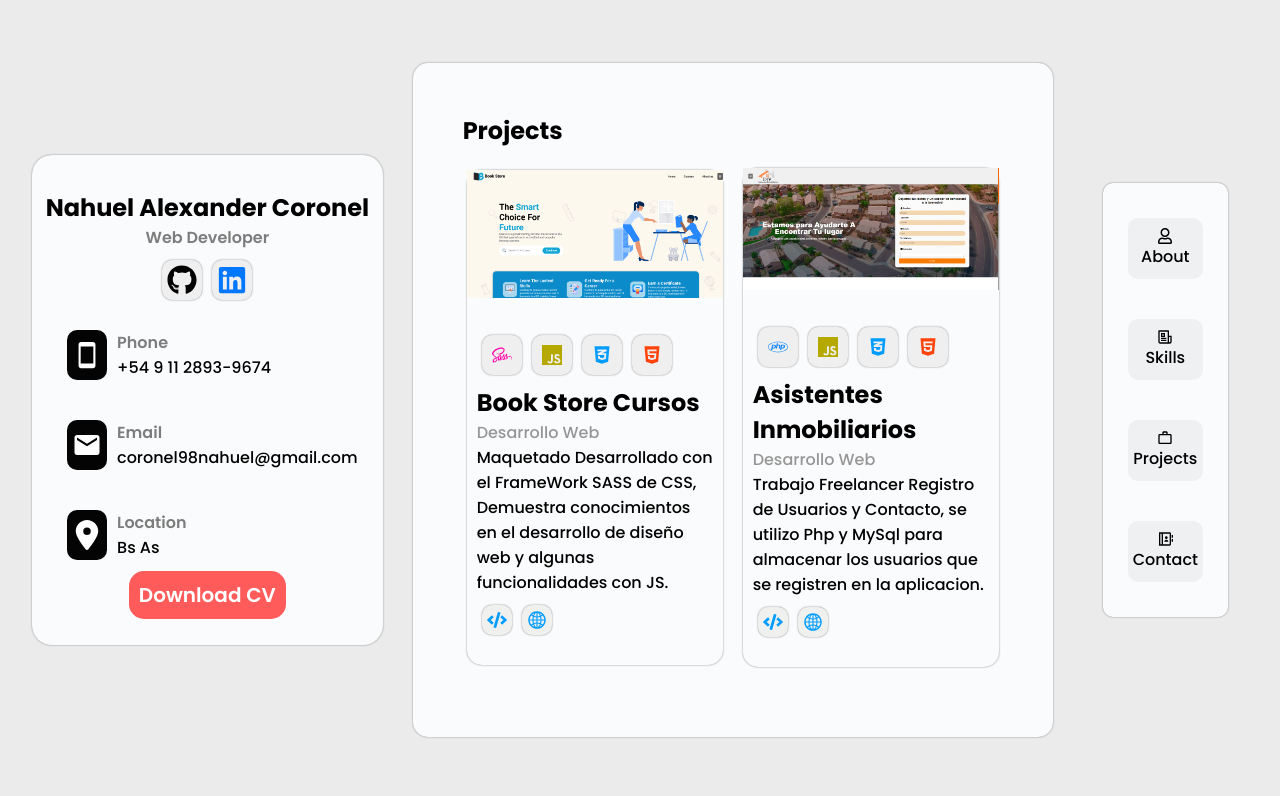
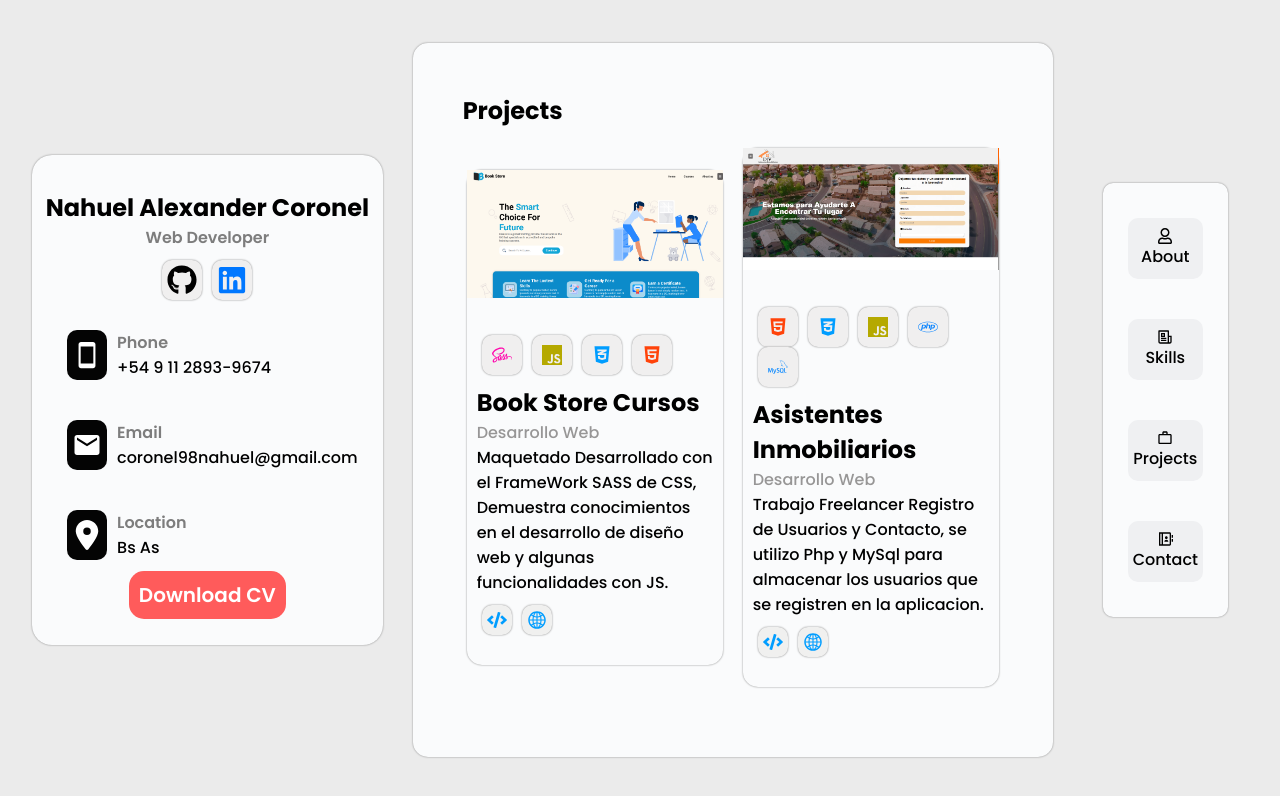
Before and after one commit to Nahuxc/PortfolioNC, a React (Vite) app: page /Projects in a window 1280 px wide. Shown: the top 796 px of the page. Built offline with nearby package versions, Linux system fonts and the light colour scheme.

Commit message:
update: cards

```diff
--- a/src/Components/Projects/ContentProject/ContentProject.jsx
+++ b/src/Components/Projects/ContentProject/ContentProject.jsx
@@ -1,4 +1,4 @@
-import React, { useEffect, useState } from 'react'
+import React from 'react'
 
 /* css */
 import "./ContentProject.css"
@@ -8,7 +8,6 @@ import imgB from "../../../../img/bookstorecourseshome.jpg"
 import imgA from "../../../../img/dvasistentesinmobiliarios.jpg"
 
 /* icons */
-import { FaReact } from "react-icons/fa";
 import { FaCss3Alt } from "react-icons/fa";
 import { SiJavascript } from "react-icons/si";
 import { FaHtml5 } from "react-icons/fa";
@@ -16,102 +15,67 @@ import { FaCode } from "react-icons/fa";
 import { FaSass } from "react-icons/fa";
 import { AiOutlineGlobal } from "react-icons/ai";
 import { FaPhp } from "react-icons/fa";
+import { SiMysql } from "react-icons/si";
 
-
-/* simulador de Api */
-
-const projectsAPI = [
-    {
-      "id": 1,
-      "name": "Book Store Cursos",
-      "description": "Maquetado Desarrollado con el FrameWork SASS de CSS, Demuestra conocimientos en el desarrollo de diseño web y algunas funcionalidades con JS.",
-      "url": "https://nahuxc.github.io/Book-Store-cursos/",
-      "img": imgB,
-      "code": "https://github.com/Nahuxc/Book-Store-cursos" ,
-      "technology" : ["HTML", "CSS", "JS", "SASS"],
-      "categorias": "Desarrollo Web"
-  },
-  {
-    "id": 2,
-    "name": "Asistentes Inmobiliarios",
-    "description": "Trabajo Freelancer Registro de Usuarios y Contacto, se utilizo Php y MySql para almacenar los usuarios que se registren en la aplicacion.",
-    "url": "https://asistentesinmobiliarios.com/",
-    "code": "https://github.com/Nahuxc/inmobiliaria-work" ,
-    "img": imgA,
-    "technology" : ["HTML", "CSS", "JS", "PHP", "MySql"],
-    "categorias": "Desarrollo Web"
-  }
-]
 
 
 const ContentProject = () => {
 
-  const [projects, setProjects] = useState([])
-  const [loading, setLoading] = useState(true)
-
-  const getData = ()=>{
-      const dataAPI = projectsAPI
-      setLoading(false)
-      setProjects(dataAPI)
-    }
-
-  useEffect(()=>{
-      getData()
-  }, [])
-
-    /* loader */
-    if(loading == true){
-      return (
-        <div className='box-projects'>
-           <h2>Loading...</h2>
-        </div>
-      )
-    }
-
   return (
 
     <div className='box-projects'>
-            {
-              /* map de la api */
-              projects.map((project)=>{
-                return (
-                  <div key={project.id} className='box-card'>
+      {/* card */}
+      <div className='box-card'>
         <div className='box-card-content'>
           <div className='box-img'>
-                        {project.img == imgB ? (
-                          <>
             <img src={imgB} alt="bookstorecourseshome" />
-                          </>
-                        ) : (
-                          <>
-                            <img src={imgA} alt="dvasistentesinmobiliarios" />
-                          </>
-                        )
-                        }
-
           </div>
           <div className='box-card-content_texts'>
             <div className='box-card-content_texts-icons'>
-                          <li className='card-icon'> {project.technology[3] == "SASS" ? <FaSass color='#ff06ac' /> : ( project.technology[3] == "PHP" ? ( <FaPhp color='#0280ff' /> ) : <FaReact color='#0280ff' /> )   } </li>
-                          <li className='card-icon'> {project.technology[2] == "JS" ? <SiJavascript color='#b5a900' /> : ""}</li>
-                          <li className='card-icon'> {project.technology[1] == "CSS" ? <FaCss3Alt color='#009dff' /> : ""}</li>
-                          <li className='card-icon'> {project.technology[0] == "HTML" ? <FaHtml5 color='#ff430a' /> : ""}</li>
+              <li className='card-icon'> <FaSass color='#ff06ac' /> </li>
+              <li className='card-icon'> <SiJavascript color='#b5a900' /> </li>
+              <li className='card-icon'> <FaCss3Alt color='#009dff' /> </li>
+              <li className='card-icon'> <FaHtml5 color='#ff430a' /> </li>
             </div>
             <div>
-                          <h2> {project.name} </h2>
-                          <span className='text-span-card'>{project.categorias}</span>
-                          <p>{project.description}</p>
+              <h2>Book Store Cursos</h2>
+              <span className='text-span-card'>Desarrollo Web</span>
+              <p>Maquetado Desarrollado con el FrameWork SASS de CSS, Demuestra conocimientos en el desarrollo de diseño web y algunas funcionalidades con JS.</p>
             </div>
             <div className='box-card-content_texts-links'>
-                          <a href={project.code} target='_blank' className='card-iconlink'><FaCode color='#009dff' /></a>
-                          <a href={project.url} target='_blank' className='card-iconlink'><AiOutlineGlobal color='#009dff' /></a>
+              <a href="https://github.com/Nahuxc/Book-Store-cursos" target='_blank' className='card-iconlink'><FaCode color='#009dff' /></a>
+              <a href="https://nahuxc.github.io/Book-Store-cursos/" target='_blank' className='card-iconlink'><AiOutlineGlobal color='#009dff' /></a>
             </div>
           </div>
         </div>
       </div>
-                )
-              })
-            }
+      {/* card */}
+      <div className='box-card'>
+        <div className='box-card-content'>
+          <div className='box-img'>
+            <img src={imgA} alt="bookstorecourseshome" />
+          </div>
+          <div className='box-card-content_texts'>
+            <div className='box-card-content_texts-icons'>
+              <li className='card-icon'> <FaHtml5 color='#ff430a' /> </li>
+              <li className='card-icon'> <FaCss3Alt color='#009dff' /> </li>
+              <li className='card-icon'> <SiJavascript color='#b5a900' /> </li>
+              <li className='card-icon'> <FaPhp color='#0280ff' /> </li>
+              <li className='card-icon'> <SiMysql color='#0285ff' /> </li>
+            </div>
+            <div>
+              <h2>Asistentes Inmobiliarios</h2>
+              <span className='text-span-card'>Desarrollo Web</span>
+              <p>Trabajo Freelancer Registro de Usuarios y Contacto, se utilizo Php y MySql para almacenar los usuarios que se registren en la aplicacion.</p>
+            </div>
+            <div className='box-card-content_texts-links'>
+              <a href="https://github.com/Nahuxc/Book-Store-cursos" target='_blank' className='card-iconlink'><FaCode color='#009dff' /></a>
+              <a href="https://nahuxc.github.io/Book-Store-cursos/" target='_blank' className='card-iconlink'><AiOutlineGlobal color='#009dff' /></a>
+            </div>
+          </div>
+        </div>
+      </div>
+
     </div>
   )
 
```
Lines whose indentation alone changed are shown as unchanged.
